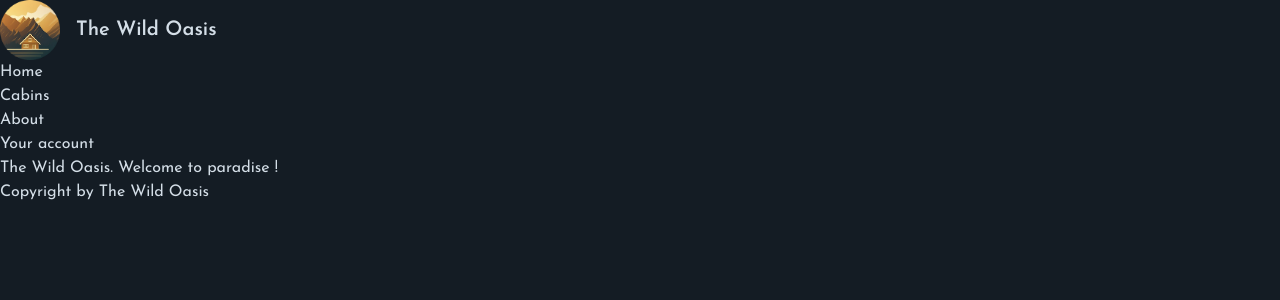
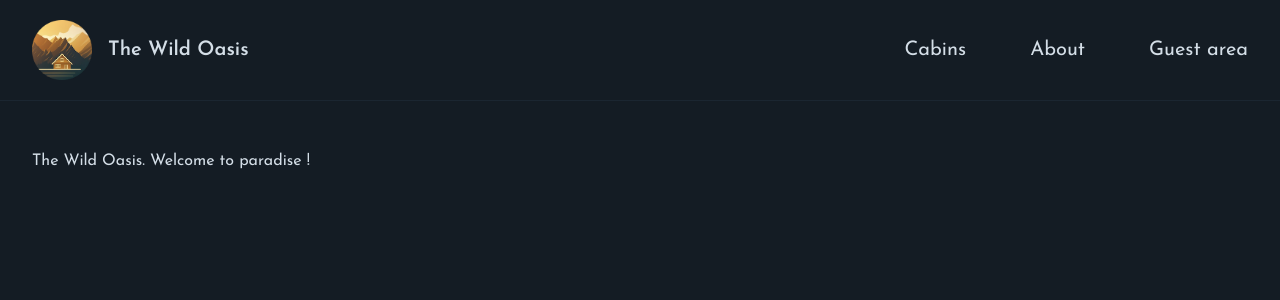
Before and after one commit to RazvanConstantin1/wild-oasis-website, a Next.js app: page / in a window 1280 px wide. Shown: the top 300 px of the page. Built offline with nearby package versions, Linux system fonts and the light colour scheme.

Commit message:
improved navigation and rootlayout

```diff
--- a/app/_components/Navigation.js
+++ b/app/_components/Navigation.js
@@ -2,19 +2,33 @@
 
 export default function Navigation() {
   return (
-    <ul>
+    <nav className="z-10 text-xl">
+      <ul className="flex gap-16 items-center">
         <li>
-        <Link href="/">Home</Link>
+          <Link
+            href="/cabins"
+            className="hover:text-accent-400 transition-colors"
+          >
+            Cabins
+          </Link>
         </li>
         <li>
-        <Link href="/cabins">Cabins</Link>
+          <Link
+            href="/about"
+            className="hover:text-accent-400 transition-colors"
+          >
+            About
+          </Link>
         </li>
         <li>
-        <Link href="/about">About</Link>
-      </li>
-      <li>
-        <Link href="/account">Your account</Link>
+          <Link
+            href="/account"
+            className="hover:text-accent-400 transition-colors"
+          >
+            Guest area
+          </Link>
         </li>
       </ul>
+    </nav>
   );
 }
--- a/app/layout.js
+++ b/app/layout.js
@@ -9,6 +9,7 @@
 });
 
 import "@/app/_styles/globals.css";
+import Header from "./_components/Header.js";
 
 export const metadata = {
   title: {
@@ -23,14 +24,14 @@
   return (
     <html lang="en">
       <body
-        className={`${josefin.className} bg-primary-950 text-primary-100 min-h-screen`}
+        className={`${josefin.className} bg-primary-950 text-primary-100 min-h-screen flex flex-col antialiased`}
       >
-        <header>
+        <Header>
           <Logo />
-        </header>
-        <Navigation />
-        <main>{children}</main>
-        <footer>Copyright by The Wild Oasis</footer>
+        </Header>
+        <div className="flex-1 px-8 py-12">
+          <main className="max-w-7xl mx-auto">{children}</main>
+        </div>
       </body>
     </html>
   );
```
Also changed, not shown: starter 07.18.39/components/Navigation.js (deleted, +0 -26 lines), app/_components/Header.js (renamed from starter 07.18.39/components/Header.js). Lines whose indentation alone changed are shown as unchanged.
